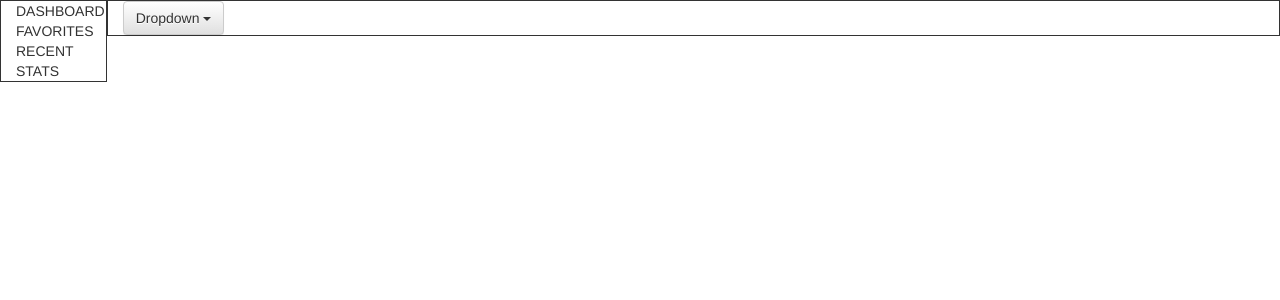
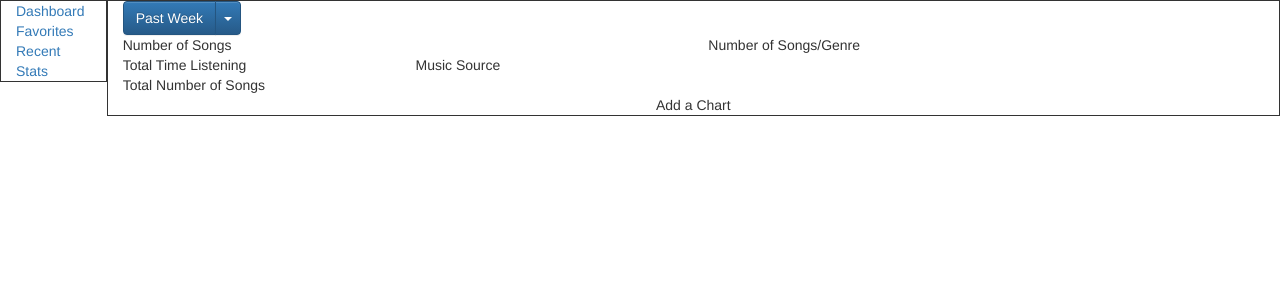
Before and after one commit to BrianMargolis/EECS-330-Project, a PHP site: page / in a window 1280 px wide. Shown: the part 70-370 px from the top of the page. Run offline with PHP 8.4, Linux system fonts and the light colour scheme.

Commit message:
Added dashboard structure, sample user pic, time selecting drop down

```diff
--- a/css/style.css
+++ b/css/style.css
@@ -11,3 +11,7 @@
 #main_pane {
     border: solid 1px;
 }
+
+#add_chart {
+    text-align: center;
+}
--- a/index.html
+++ b/index.html
@@ -8,14 +8,15 @@
     <link href="frameworks/css/bootstrap.min.css" rel="stylesheet" type="text/css" media="screen"/>
     <link href="frameworks/css/bootstrap-theme.min.css" rel="stylesheet" type="text/css" media="screen"/>
 
+    <script src="frameworks/js/jquery-3.1.1.min.js" type="text/javascript"></script>
     <script src="frameworks/js/bootstrap.min.js" type="text/javascript"></script>
-    <script src="frameworks/js/jquery-3.1.1.min.js" type="text/javascript"></script>
+    <script src="js/control.js" type="text/javascript"></script>
 
     <link href="css/style.css" rel="stylesheet" type="text/css" media="screen"/>
 
     <!--<link rel="shortcut icon" href="favicon.ico" type="image/x-icon"/>-->
 </head>
-<body>
+<body onload="main()">
 
 <div class="header">
     <div class="container-fluid">
@@ -33,28 +34,50 @@
 <div class="container-fluid">
     <div class="row">
         <div class="col-md-1" id="side_link">
-            DASHBOARD
-            FAVORITES
-            RECENT STATS
+            <a href = "#">Dashboard</a>
+            <a href = "favorites.html">Favorites</a>
+            <a href = "recent_stats.html">Recent Stats</a>
         </div>
         <div class="col-md-11" id="main_pane">
-            <div class="dropdown">
-                <button class="btn btn-default dropdown-toggle" type="button" id="dropdownMenu1" data-toggle="dropdown">
-                    Dropdown
-                    <span class="caret"></span>
-                </button>
-                <ul class="dropdown-menu">
-                    <li><a href="#">Action</a></li>
-                    <li><a href="#">Another action</a></li>
-                    <li><a href="#">Something else here</a></li>
-                    <!--<li role="separator" class="divider"></li>-->
-                    <li><a href="#">Separated link</a></li>
-                </ul>
+            <div class="row">
+                <div class="col-md-12">
+                    <div class="btn-group">
+                        <!--<i class="dropdown-arrow dropdown-arrow-inverse"></i>-->
+                        <button class="btn btn-primary status">Past Week</button>
+                        <button class="btn btn-primary dropdown-toggle" data-toggle="dropdown">
+                            <span class="caret"></span>
+                        </button>
+                        <ul class="dropdown-menu dropdown-inverse">
+                            <li><a href="#">Past 24 Hours</a></li>
+                            <li><a href="#">Past Week</a></li>
+                            <li><a href="#">Past 4 Weeks</a></li>
+                        </ul>
+                    </div>
+                </div>
+            </div>
+            <div class="row">
+                <div class="col-md-6">Number of Songs</div>
+                <div class="col-md-6">Number of Songs/Genre</div>
+            </div>
+            <div class="row">
+                <div class="col-md-3">
+                    <div class="row">
+                        <div class="col-md-12">
+                            Total Time Listening
+                        </div>
+                        <div class="col-md-12">
+                            Total Number of Songs
+                        </div>
+                    </div>
+                </div>
+                <div class="col-md-9">Music Source</div>
+            </div>
+            <div class="row" id="add_chart">
+                Add a Chart
             </div>
         </div>
     </div>
 </div>
-
 </body>
 
 
--- /dev/null
+++ b/js/control.js
@@ -0,0 +1,8 @@
+/**
+ * Created by brianmargolis on 2/9/17.
+ */
+function main() {
+    $('.dropdown-inverse li > a').click(function(e){
+        $('.status').text(this.innerHTML);
+    });
+}
```
Also changed, not shown: favorites.html (added, +22 -0 lines), recent_stats.html (added, +22 -0 lines), images/user_pic.png (added).
